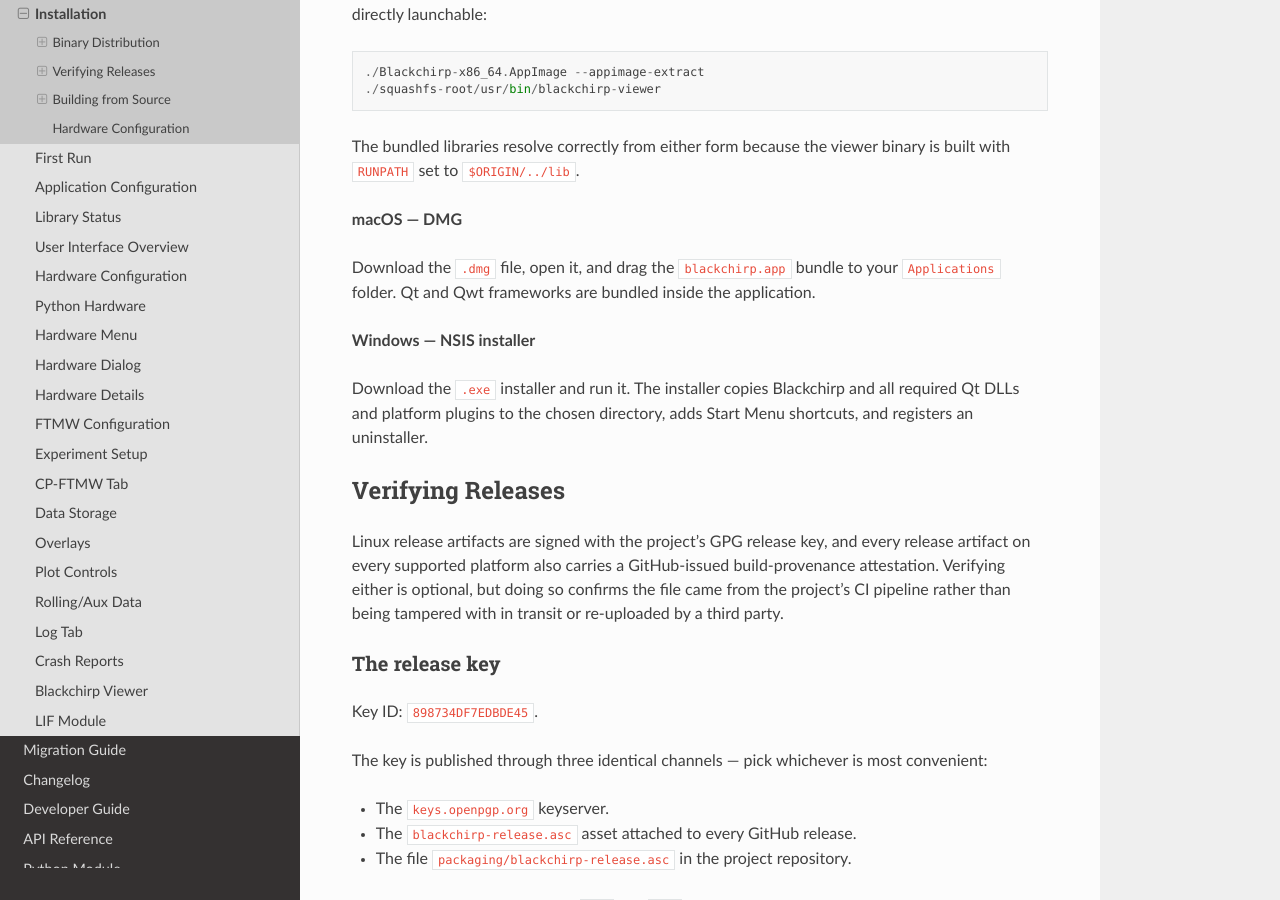
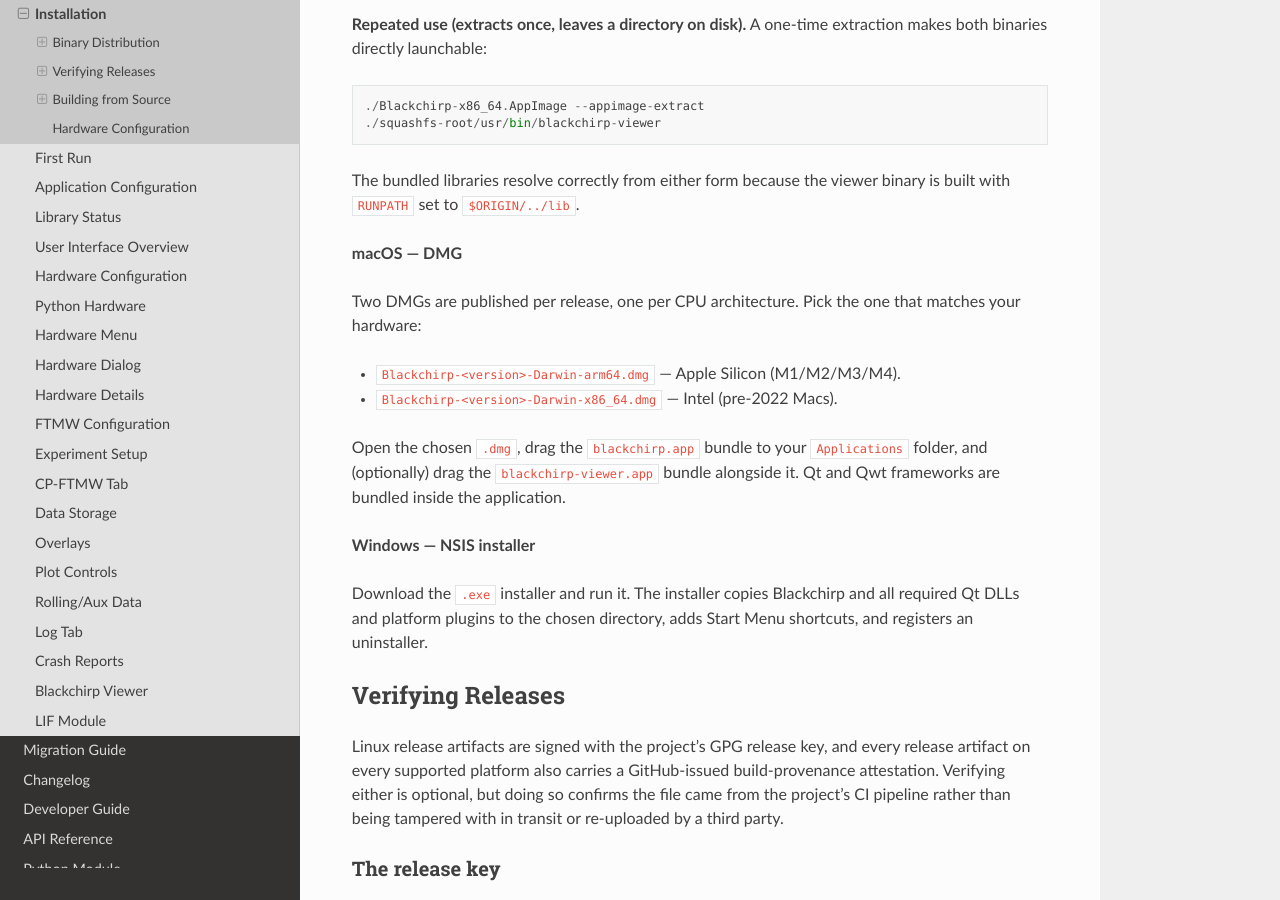
Before and after one commit to kncrabtree/blackchirp, a Sphinx documentation site: the page built from doc/source/user_guide/installation.rst, in a window 1280 px wide and 900 px high, scrolled down 2554 px. Built offline with Sphinx 7.4.7 and the Read the Docs theme 3.1.0, drawn with Linux system fonts in a browser that asks for light colours; some of the changed text lies outside the part shown.

Commit message:
Build macOS DMGs for both arm64 and x86_64
CMake does not produce universal binaries by default, so a
macos-latest-only build emits an arm64 slice and leaves Intel Mac
users without an installer. Matrix the macos-dmg job over
[arm64, x86_64], with arm64 on macos-latest and x86_64 on the
recently-published macos-15-intel runner. macos-26-intel would
otherwise raise the deployment-target floor and silently exclude
older Intel Macs.

Pin MACOSX_DEPLOYMENT_TARGET=11.0 explicitly at the job level so
the binary's minimum macOS does not drift each time GitHub updates
the runner image; macOS 11 is the first version that supports
Apple Silicon and is the Qt 6.9 minimum on both architectures.

Qwt cache keys, symbol-manifest platform strings, attest and
upload-artifact subject paths, artifact names, and the gh-release
upload globs all now bake in the matrix arch so the two slices stay
distinct. The macos-smoke job follows the same matrix and downloads
the matching arch's artifact.

User-guide installation page splits into Apple-Silicon and Intel
rows; dev-guide packaging page updates the per-job sourcing matrix
and the workflow-structure section; dev-docs alpha-prep checklist
splits the macOS clean-VM smoke into both arch targets.

Co-Authored-By: Claude Opus 4.7 (1M context) <noreply@anthropic.com>

```diff
--- a/doc/source/user_guide/installation.rst
+++ b/doc/source/user_guide/installation.rst
@@ -42,9 +42,12 @@ Each release provides the following artifacts:
    * - Linux (generic)
      - ``.tar.gz``
      - Binary tarball; extract and run
-   * - macOS
-     - ``.dmg``
-     - Drag-and-drop application bundle
+   * - macOS (Apple Silicon)
+     - ``.dmg`` (``arm64``)
+     - Drag-and-drop application bundle for M1/M2/M3/M4 Macs
+   * - macOS (Intel)
+     - ``.dmg`` (``x86_64``)
+     - Drag-and-drop application bundle for pre-2022 Intel Macs
    * - Windows
      - ``.exe`` (NSIS installer)
      - Standard Windows installer with shortcuts and uninstall entry
@@ -141,9 +144,18 @@ viewer binary is built with ``RUNPATH`` set to ``$ORIGIN/../lib``.
 
 **macOS — DMG**
 
-Download the ``.dmg`` file, open it, and drag the ``blackchirp.app``
-bundle to your ``Applications`` folder. Qt and Qwt frameworks are
-bundled inside the application.
+Two DMGs are published per release, one per CPU architecture. Pick
+the one that matches your hardware:
+
+* ``Blackchirp-<version>-Darwin-arm64.dmg`` — Apple Silicon
+  (M1/M2/M3/M4).
+* ``Blackchirp-<version>-Darwin-x86_64.dmg`` — Intel (pre-2022
+  Macs).
+
+Open the chosen ``.dmg``, drag the ``blackchirp.app`` bundle to
+your ``Applications`` folder, and (optionally) drag the
+``blackchirp-viewer.app`` bundle alongside it. Qt and Qwt
+frameworks are bundled inside the application.
 
 **Windows — NSIS installer**
 
```
Also changed, not shown: dev-docs/packaging-and-ci.md (+4 -2 lines), doc/source/developer_guide/packaging.rst (+13 -8 lines), 1 other file.
